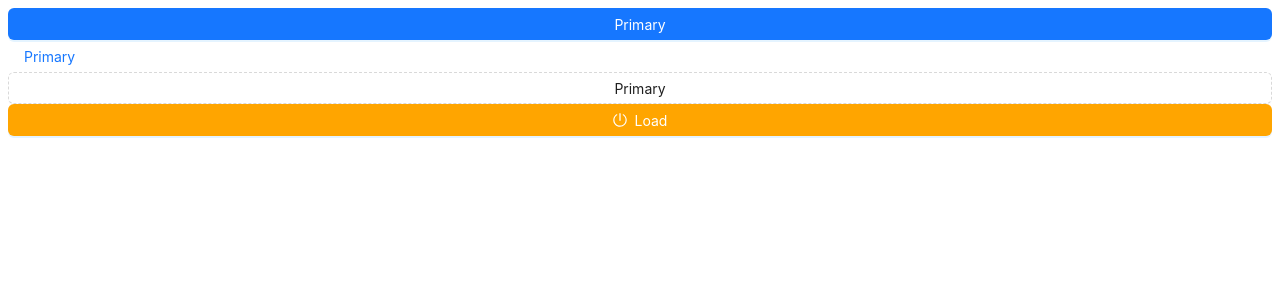
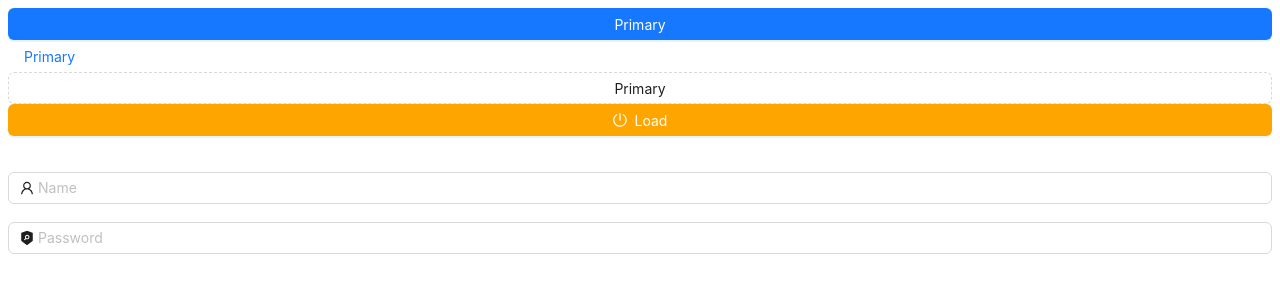
Before and after one commit to TH-Raju/antd_practice, a React (Vite) app: page / in a window 1280 px wide. Shown: the top 300 px of the page. Built offline with nearby package versions, Linux system fonts and the light colour scheme.

Commit message:
Inputs complete

```diff
--- a/src/App.jsx
+++ b/src/App.jsx
@@ -1,9 +1,13 @@
 import Buttons from "./components/Button";
+import Inputs from "./components/Inputs";
 
 const App = () => {
   return (
     <div>
       <Buttons />
+      <br />
+      <br />
+      <Inputs />
     </div>
   );
 };
--- /dev/null
+++ b/src/components/Inputs.jsx
@@ -0,0 +1,24 @@
+import { Input } from "antd";
+import { UserOutlined, SecurityScanFilled } from "@ant-design/icons";
+
+const Inputs = () => {
+  return (
+    <div>
+      <Input
+        placeholder="Name"
+        maxLength={4}
+        allowClear
+        // disabled
+        prefix={<UserOutlined />}
+      />{" "}
+      <br /> <br />
+      <Input
+        placeholder="Password"
+        prefix={<SecurityScanFilled />}
+        type="password"
+      />
+    </div>
+  );
+};
+
+export default Inputs;
```
